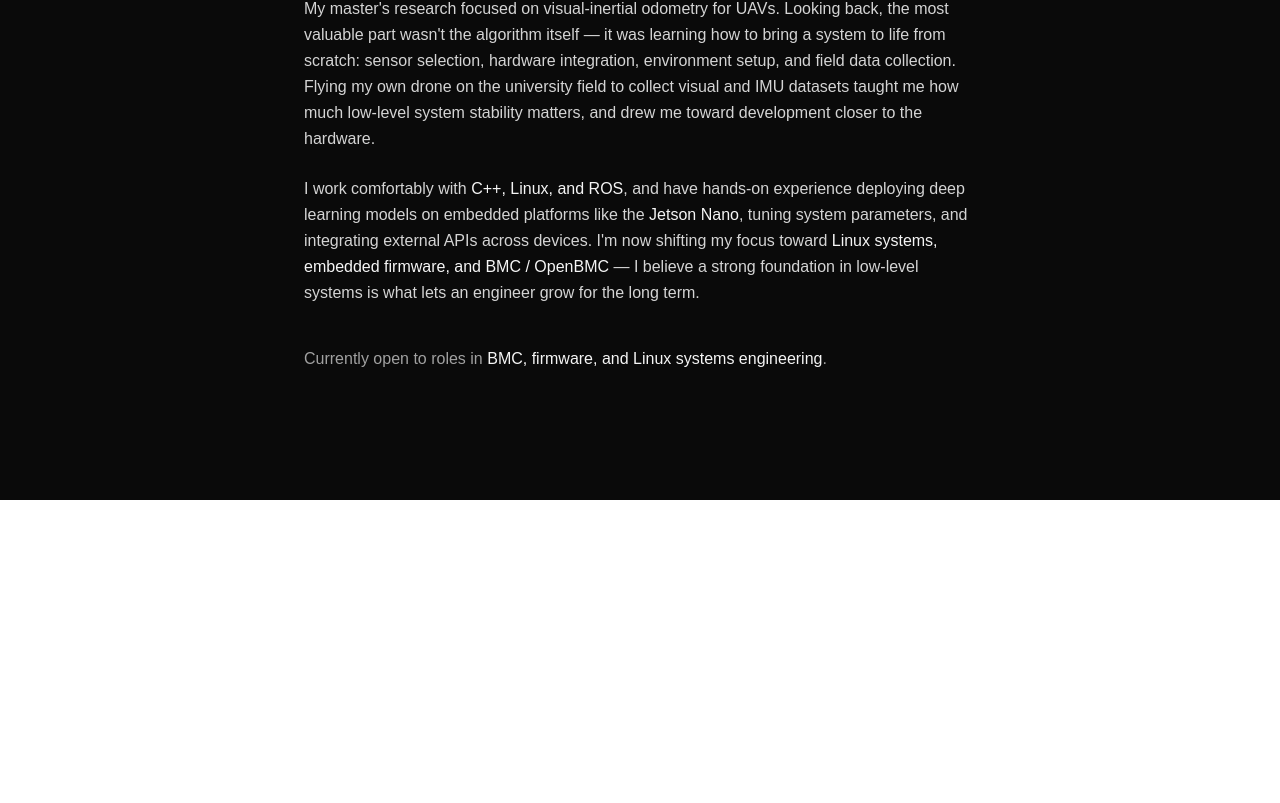
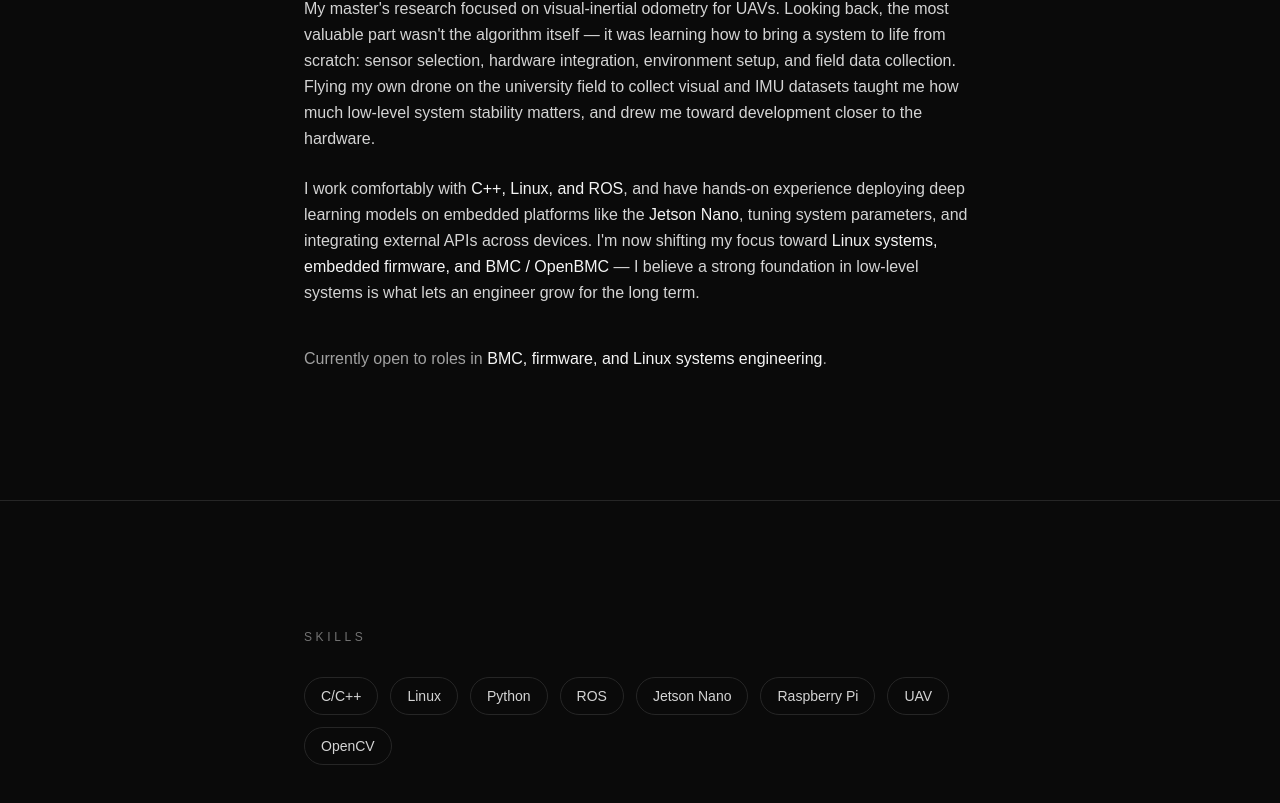
Before and after one commit to jamesswim/jameswim-portfolio, a Next.js app: page / in a window 1280 px wide. Shown: the part 1083-1886 px from the top of the page. Before the commit the page ends 1583 px from the top, so only its background shows below. Built offline with nearby package versions, Linux system fonts and the light colour scheme.

Commit message:
Add Skills section with verified skill tags

```diff
--- a/src/app/page.tsx
+++ b/src/app/page.tsx
@@ -1,12 +1,24 @@
 "use client";
 
 import { useState, useEffect } from "react";
+
+const skills = [
+  "C/C++",
+  "Linux",
+  "Python",
+  "ROS",
+  "Jetson Nano",
+  "Raspberry Pi",
+  "UAV",
+  "OpenCV",
+];
 
 const content = {
   en: {
     greeting: "Hello, I'm",
     tagline: "Software Engineer · Linux · C++ · Embedded Systems",
     aboutLabel: "About",
+    skillsLabel: "Skills",
     aboutP1: (
       <>
         I&apos;m{" "}
@@ -58,6 +70,7 @@ const content = {
     greeting: "Hello, I'm",
     tagline: "軟體工程師 · Linux · C++ · 嵌入式系統",
     aboutLabel: "關於我",
+    skillsLabel: "技能",
     aboutP1: (
       <>
         我是<span className="text-neutral-100 font-medium">鄭泳禎</span>
@@ -187,6 +200,26 @@ export default function Home() {
           </div>
         </div>
       </section>
+
+      {/* Skills Section */}
+      <section className="px-6 py-24 sm:py-32 border-t border-neutral-800">
+        <div className="max-w-2xl mx-auto">
+          <p className="text-xs uppercase tracking-[0.3em] text-neutral-500 mb-8">
+            {t.skillsLabel}
+          </p>
+
+          <div className="flex flex-wrap gap-3">
+            {skills.map((skill) => (
+              <span
+                key={skill}
+                className="px-4 py-2 text-sm text-neutral-300 border border-neutral-800 rounded-full hover:border-neutral-600 hover:text-neutral-100 transition-colors"
+              >
+                {skill}
+              </span>
+            ))}
+          </div>
+        </div>
+      </section>
     </main>
   );
 }
```
